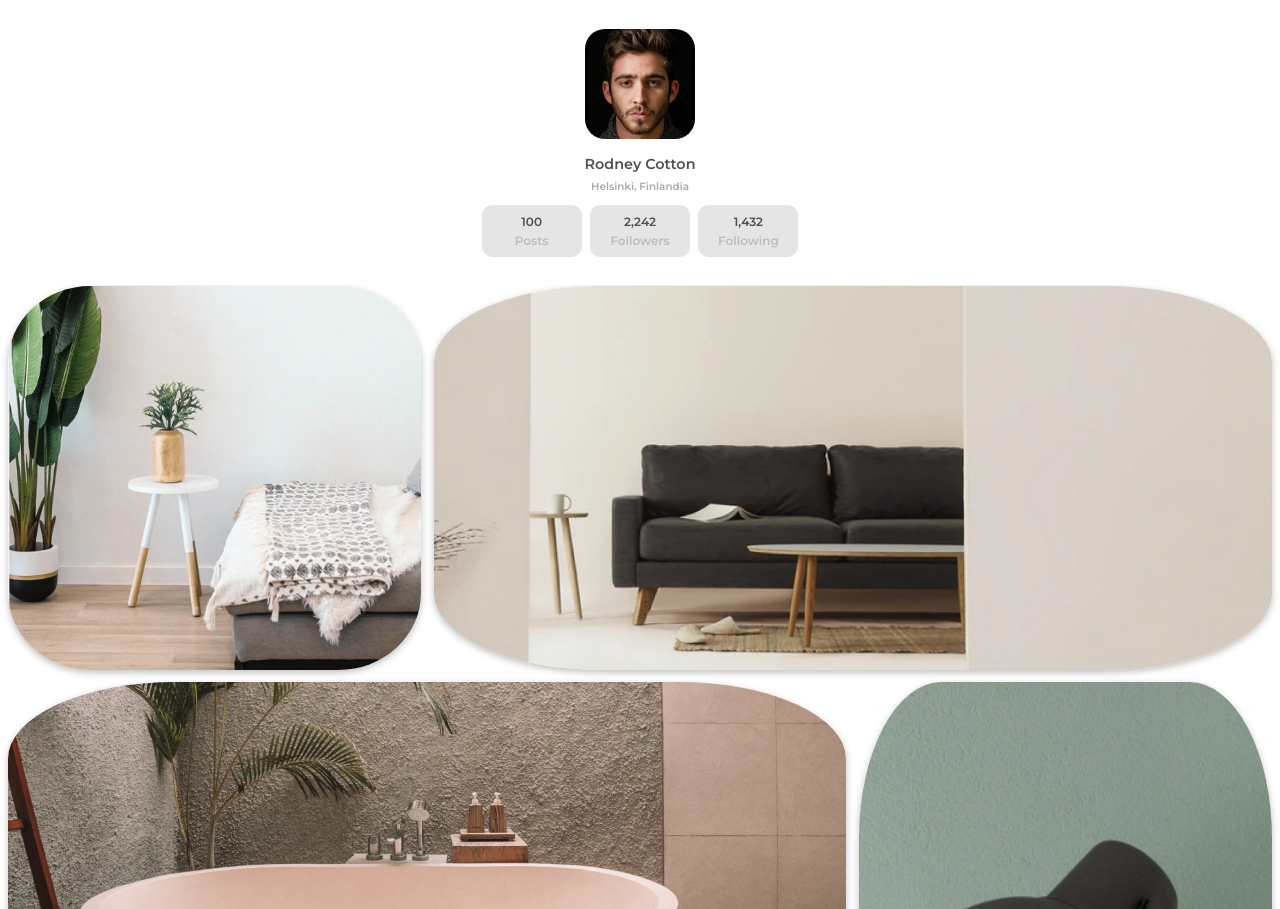
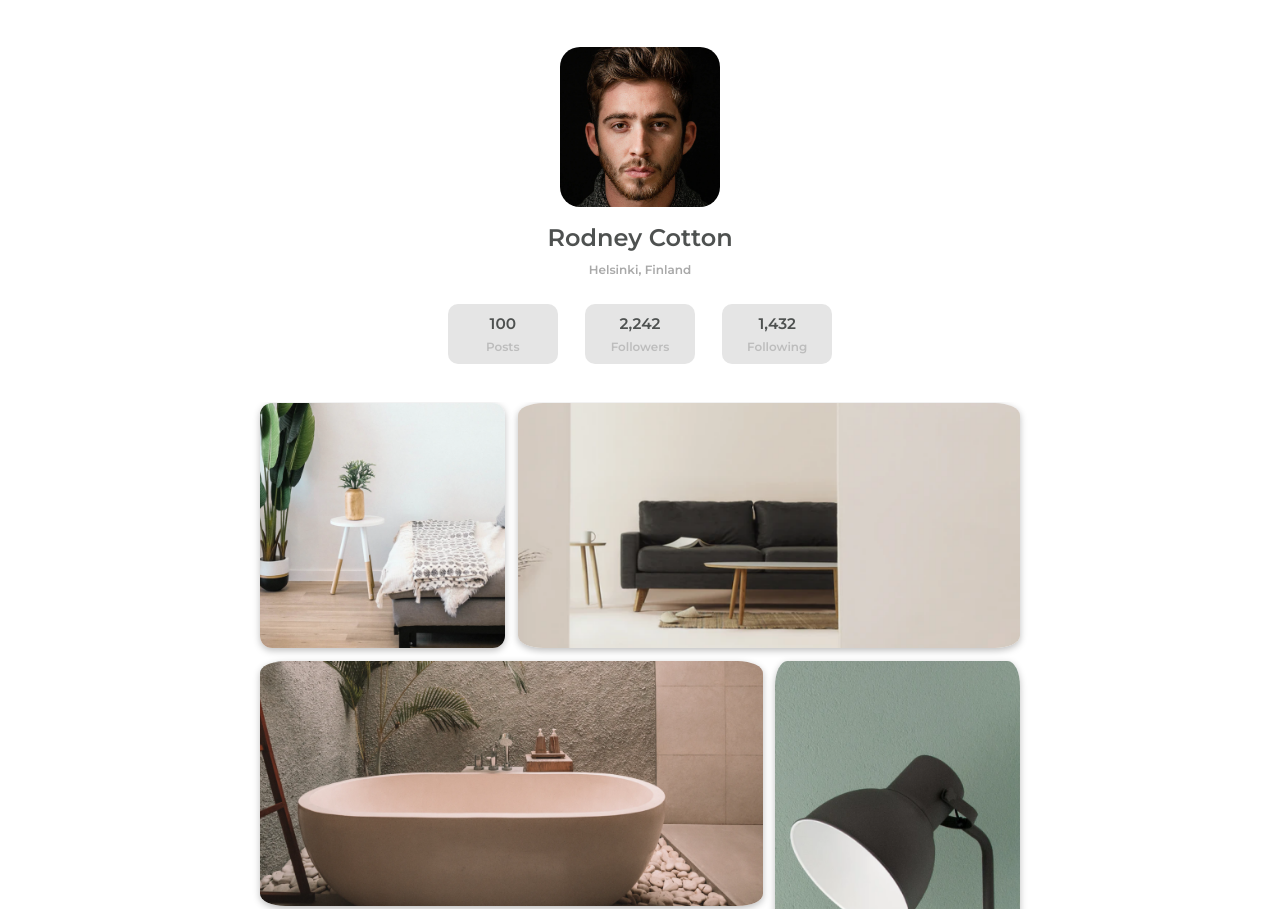
Before and after one commit to lia07/devchallenge__mygallery, a plain HTML site: page index.html in a window 1280 px wide. Shown: the top 909 px of the page. Drawn offline with Linux system fonts and the light colour scheme.

Commit message:
[upd]gallery

```diff
--- a/css/style.css
+++ b/css/style.css
@@ -109,7 +109,7 @@ main {
 }
 
 .gallery-image{
-    border-radius: 20%;
+    border-radius: 5%; /**/
     width: 100%;
     height: 100%;
     object-fit: cover;
@@ -159,6 +159,70 @@ main {
 }
 /* end gallery*/
 
+
+/* star media queries*/
+@media only screen and (max-width: 348px){
+    .numbers{flex-wrap: wrap;}
+    .numbers-item--following{
+        margin-top: .5em;
+    }
+}
+
+@media only screen and (min-width: 576px){
+    .header-img{
+        max-width: 130px;
+    }
+    .header-name{
+        font-size: .95em;
+    }
+    .header-address{
+        font-size: .7em;
+    }
+
+    .numbers-item{
+        width: 110px;
+    }
+    .numbers-item--middle{margin: 0 1em;}
+    .numbers-item{
+        font-size: .8em;
+    }
+}
+
+@media only screen and (min-width: 700px){
+    main{padding: 0 1em;}
+    .header-info{ margin: 2.25em auto .8em;}
+    .header-img{max-width: 150px;}
+    .header-name{font-size: 1em;}
+    .header-address{ font-size: .75em;}
+    .numbers-item{font-size: .85em;}
+    .gallery{
+        margin: 2.4em 0 4em;
+    }
+
+    @media only screen and (min-width: 800px){
+        .gallery{
+            grid-template-rows: repeat(3, 245px);
+            grid-template-columns: repeat(3, 245px);
+        }
+    }
+}
+
+@media only screen and (min-width: 990px){
+    body{ display: block;}
+    .header-info{ margin: 2.95em auto 1.7em;}
+    .header-img{max-width: 160px;}
+    .header-name{
+        font-size: 1.5em;
+        margin: .5em 0 .4em;}
+    .header-address{font-size: 0 2em;}
+    .numbers-item--middle{margin: 0 2em;}
+    .numbers-item--qty{font-size: 1.125em;}
+    .numbers-item--desc{font-size: .875em;}
+}
+
+/* end media queries*/
+
+
 /*  end footer */
 #footer{
     font-family: 'Montserrat', sans-serif;
@@ -174,7 +238,7 @@ main {
     font-size: .875em;
 }
 
-#footer__link {
+/* #footer__link {
     font-weight: 700;
     color: inherit;
-}
+} */
--- a/index.html
+++ b/index.html
@@ -21,7 +21,7 @@
         <figure class="header-info">
             <img class="header-img" src="./img/profilePhoto.png" alt="Rodney Cotton" />
             <figcaption  class="header-name" translate="no">Rodney Cotton</figcaption>
-            <p class="header-address">Helsinki, Finlandia</p>
+            <p class="header-address">Helsinki, Finland</p>
         </figure>
         <div class="numbers">
             <div class="numbers-item numbers-item--posts">
```
